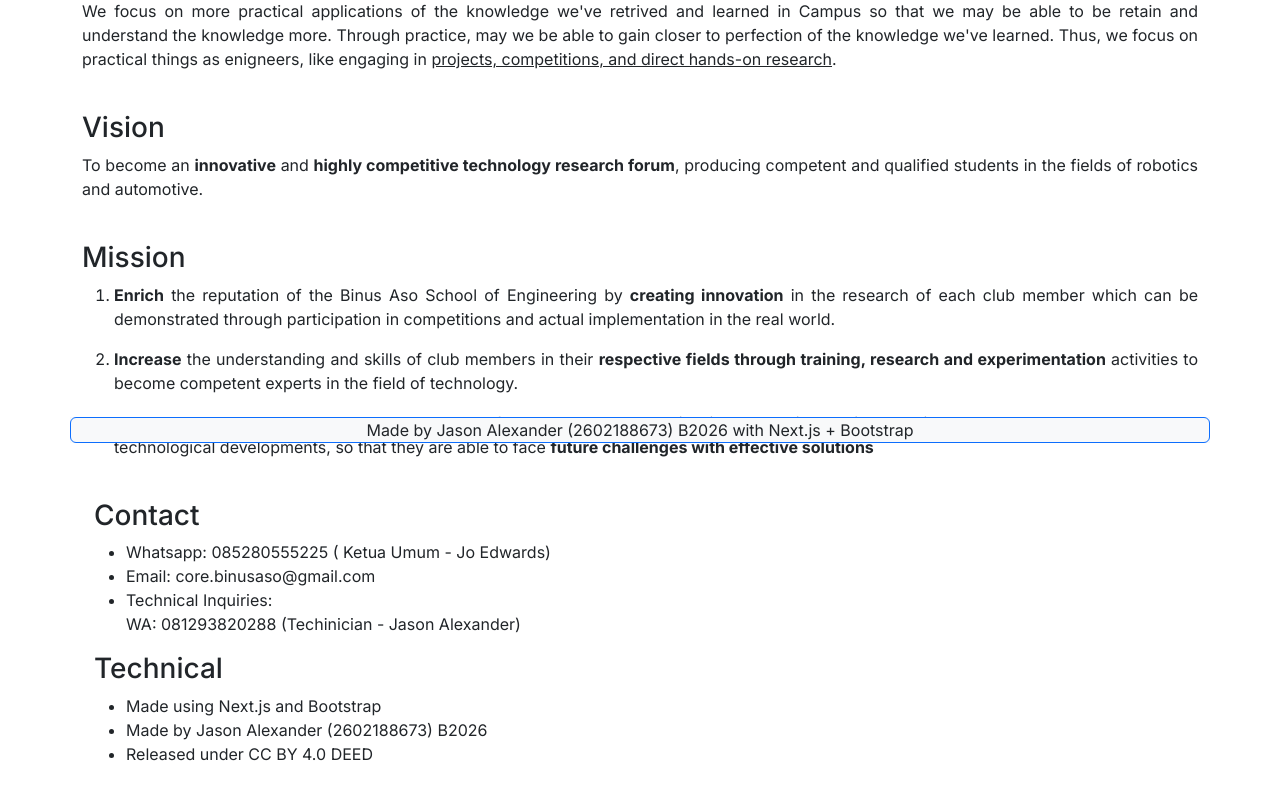
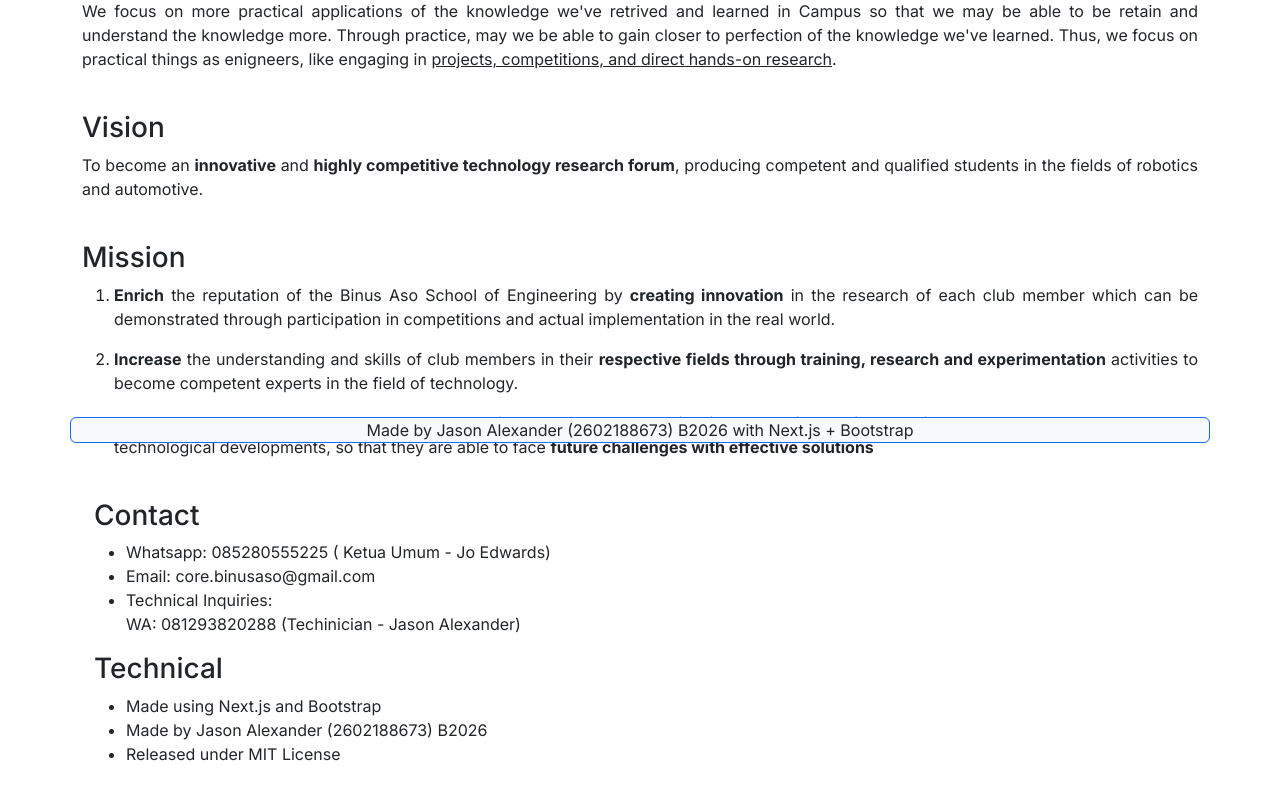
Before and after one commit to TerribleSpeller/base-core-website, a Next.js app in the folder base-core-website/: page /pages/about in a window 1280 px wide. Shown: the part 357-1157 px from the top of the page. Built offline with nearby package versions, Linux system fonts and the light colour scheme.

Commit message:
Fixed License

```diff
--- a/base-core-website/app/pages/about/page.js
+++ b/base-core-website/app/pages/about/page.js
@@ -64,7 +64,7 @@ const about = () => {
                     <ul>
                         <li>Made using Next.js and Bootstrap</li>
                         <li>Made by Jason Alexander (2602188673) B2026</li>
-                        <li>Released under CC BY 4.0 DEED</li>
+                        <li>Released under MIT License</li>
                     </ul>
                 </div>
                 <br/>
```
